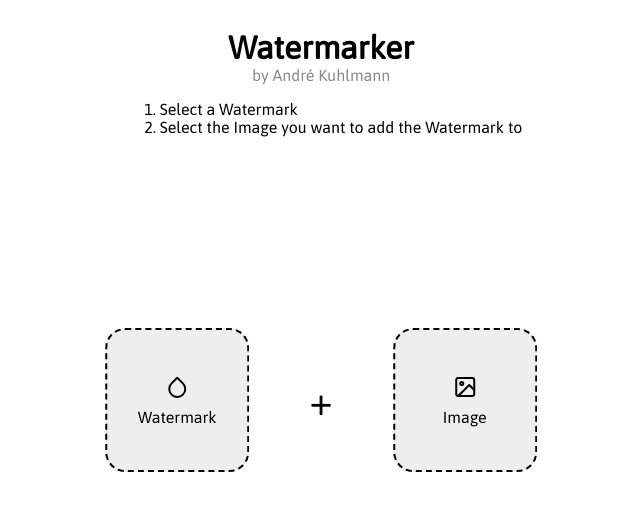
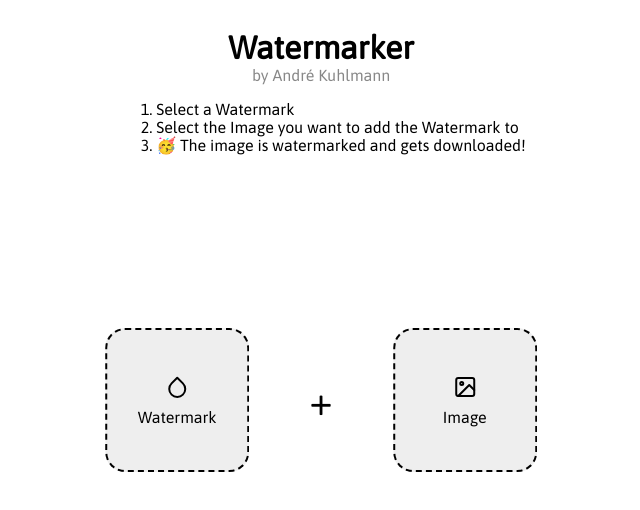
Before and after one commit to KuhlTime/watermark, a website built with Parcel: page index.html in a window 1280 px wide. Shown: the whole page, without its empty margins (319-959 px from the left). Built offline with nearby package versions, Linux system fonts and the light colour scheme.

Commit message:
Add 3rd step

```diff
--- a/index.html
+++ b/index.html
@@ -14,6 +14,7 @@
       <ol class="explenation">
         <li>Select a Watermark</li>
         <li>Select the Image you want to add the Watermark to</li>
+        <li>🥳 The image is watermarked and gets downloaded!</li>
       </ol>
     </div>
     <div class="center">
```
